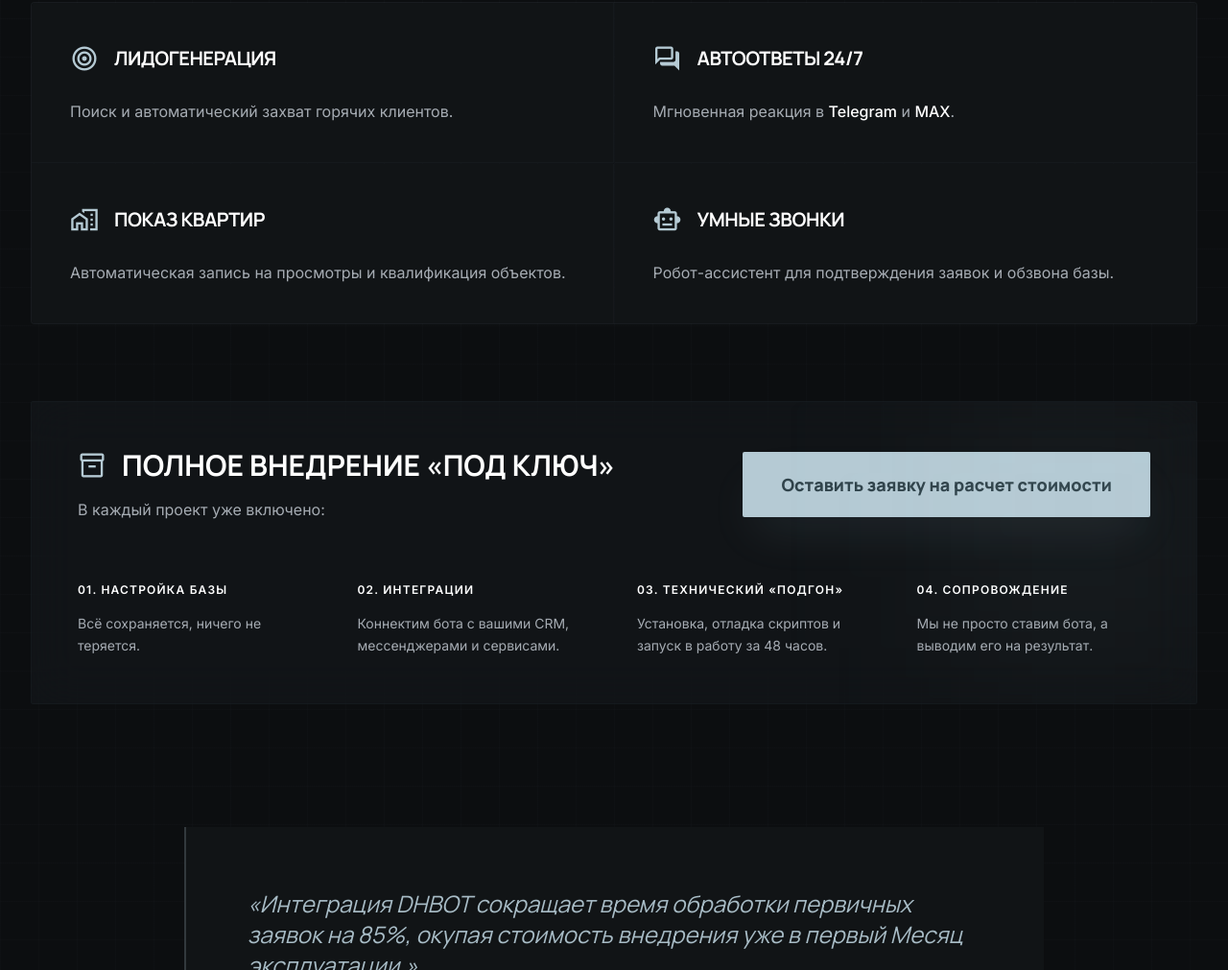
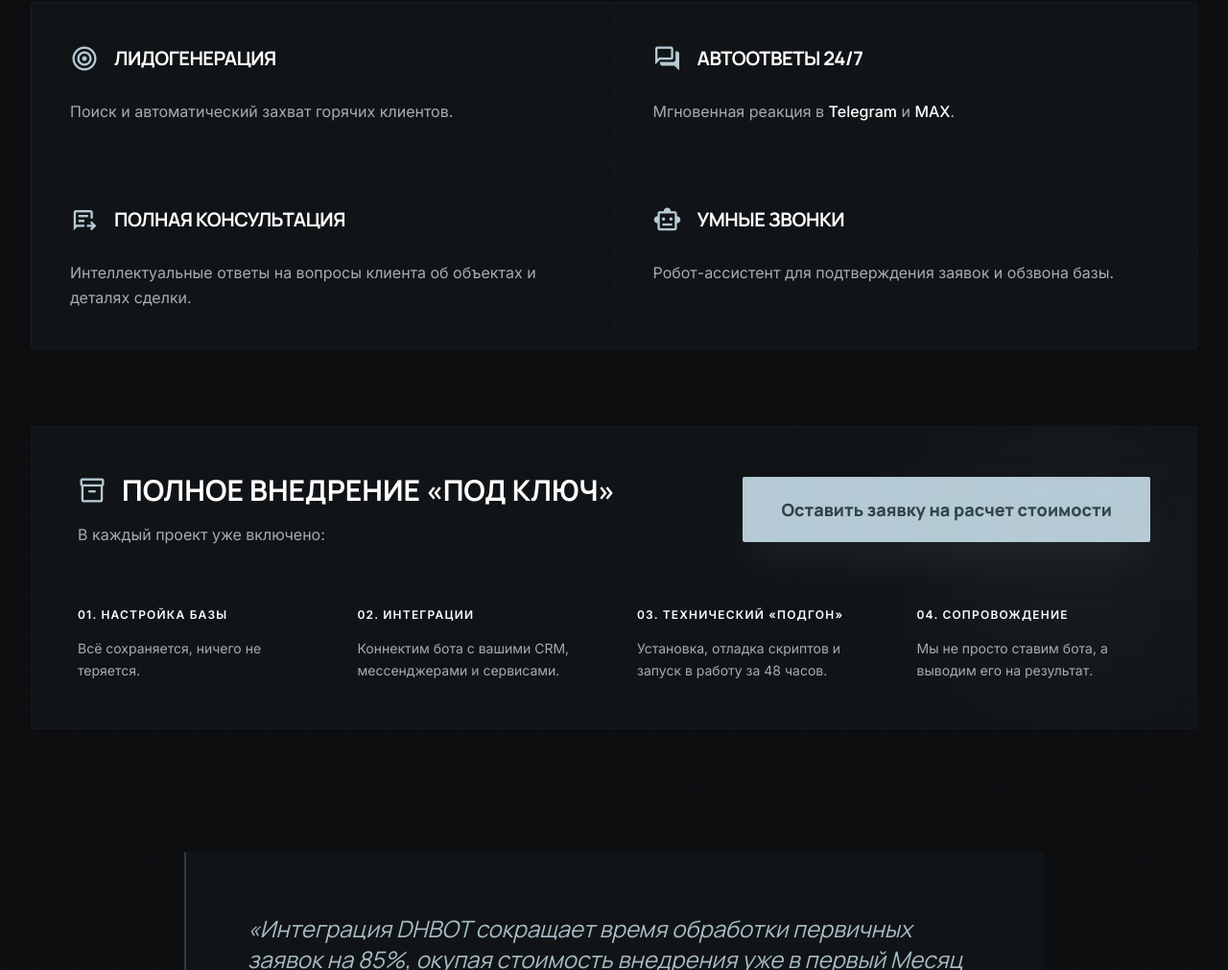
Before and after one commit to Sashatsyhanov14/dhbot-landing, a website: page index.html in a window 1280 px wide. Shown: the part 4061-5072 px from the top of the page at 96% size. Drawn offline with nearby package versions, Linux system fonts and the light colour scheme.

Commit message:
окак

```diff
--- a/index.html
+++ b/index.html
@@ -556,10 +556,10 @@
                 <!-- Card 3 -->
                 <div class="bg-surface-container-low p-10 hover:bg-surface-container transition-all duration-500 border-r border-outline-variant/10">
                     <div class="flex items-center gap-4 mb-6">
-                        <span class="material-symbols-outlined text-primary text-3xl">home_work</span>
-                        <h3 class="text-xl font-headline font-bold text-white uppercase tracking-tight">Показ квартир</h3>
+                        <span class="material-symbols-outlined text-primary text-3xl">chat_paste_go</span>
+                        <h3 class="text-xl font-headline font-bold text-white uppercase tracking-tight">Полная консультация</h3>
                     </div>
-                    <p class="text-on-surface-variant leading-relaxed">Автоматическая запись на просмотры и квалификация объектов.</p>
+                    <p class="text-on-surface-variant leading-relaxed">Интеллектуальные ответы на вопросы клиента об объектах и деталях сделки.</p>
                 </div>
                 <!-- Card 4 -->
                 <div class="bg-surface-container-low p-10 hover:bg-surface-container transition-all duration-500">
```
